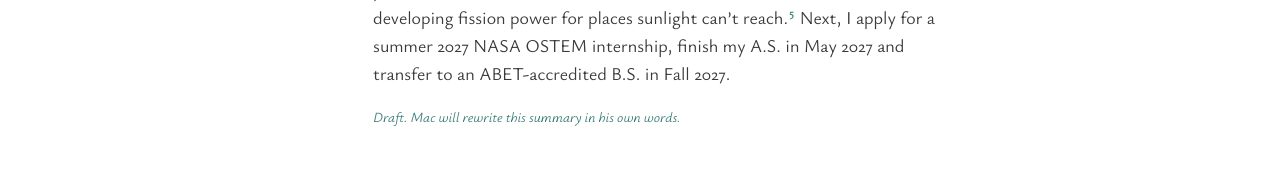
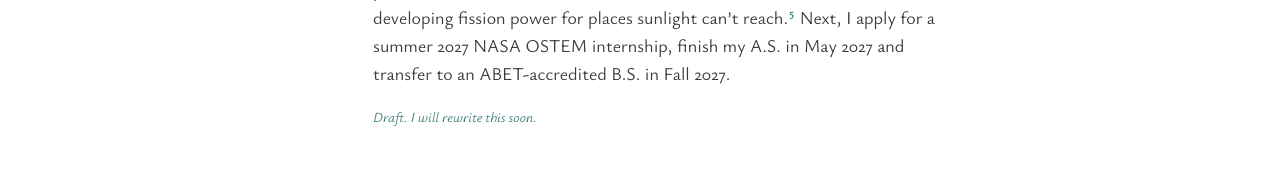
Before and after one commit to ThomasDoom/ThomasDoom.github.io, a plain HTML site: page index.html in a window 1280 px wide. Shown: the part 1384-1580 px from the top of the page. Drawn offline with Linux system fonts and the light colour scheme.

Commit message:
Add files via upload

```diff
--- a/index.html
+++ b/index.html
@@ -57,7 +57,7 @@
     <p>I&rsquo;m an electrical engineering student at Columbia State Community College with a 4.00 GPA. My career goal is to become a NASA aerospace engineer<a class="cite" data-key="usajobs"></a> in astronautical systems: I want to design, build, test and use the systems that let people live and work in space.<a class="cite" data-key="onet"></a></p>
     <p>Calculus through differential equations, linear algebra, calculus-based physics, chemistry and statics give me the math and science behind spacecraft systems. In NASA&rsquo;s L&rsquo;SPACE Mission Concept Academy,<a class="cite" data-key="lspace"></a> I was the electrical engineer for a rover built to explore a cave on Mars with no nuclear power allowed. My power system carries it through 48 hours underground without sunlight. When 70% of the team left, I helped keep the project on schedule through the Preliminary Design Review. I now use the same methods on YUBI, a personal augmentation system.</p>
     <p>This work matches where NASA is heading. The Moon Base calls for surface power and autonomous robots near the lunar South Pole,<a class="cite" data-key="moonbase"></a> and NASA is developing fission power for places sunlight can&rsquo;t reach.<a class="cite" data-key="fsp"></a> Next, I apply for a summer 2027 NASA OSTEM internship, finish my A.S. in May 2027 and transfer to an ABET-accredited B.S. in Fall 2027.</p>
-    <p class="draft-note">Draft. Mac will rewrite this summary in his own words.</p>
+    <p class="draft-note">Draft. I will rewrite this soon.</p>
   </div>
   </div>
 </section>
```
